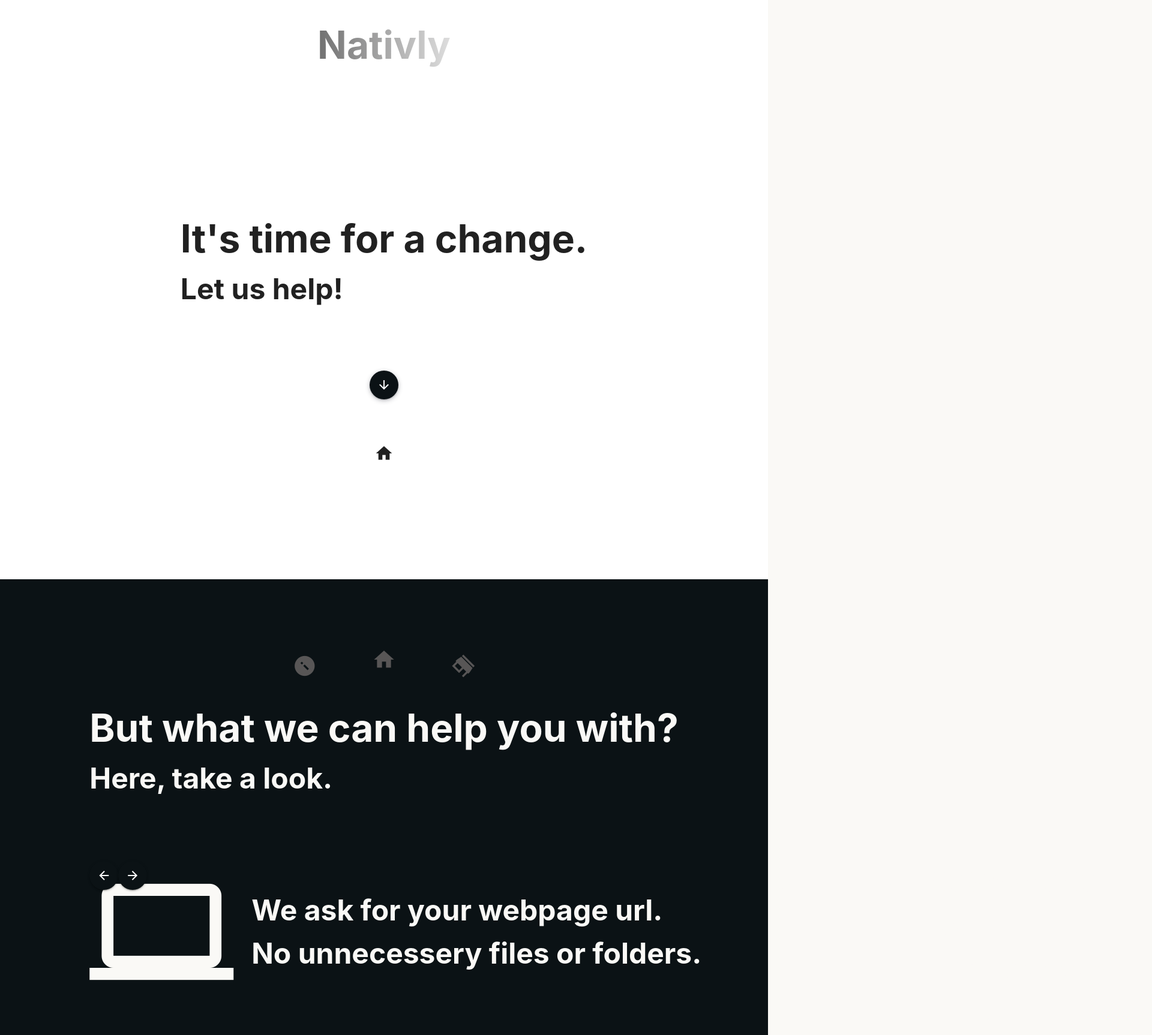
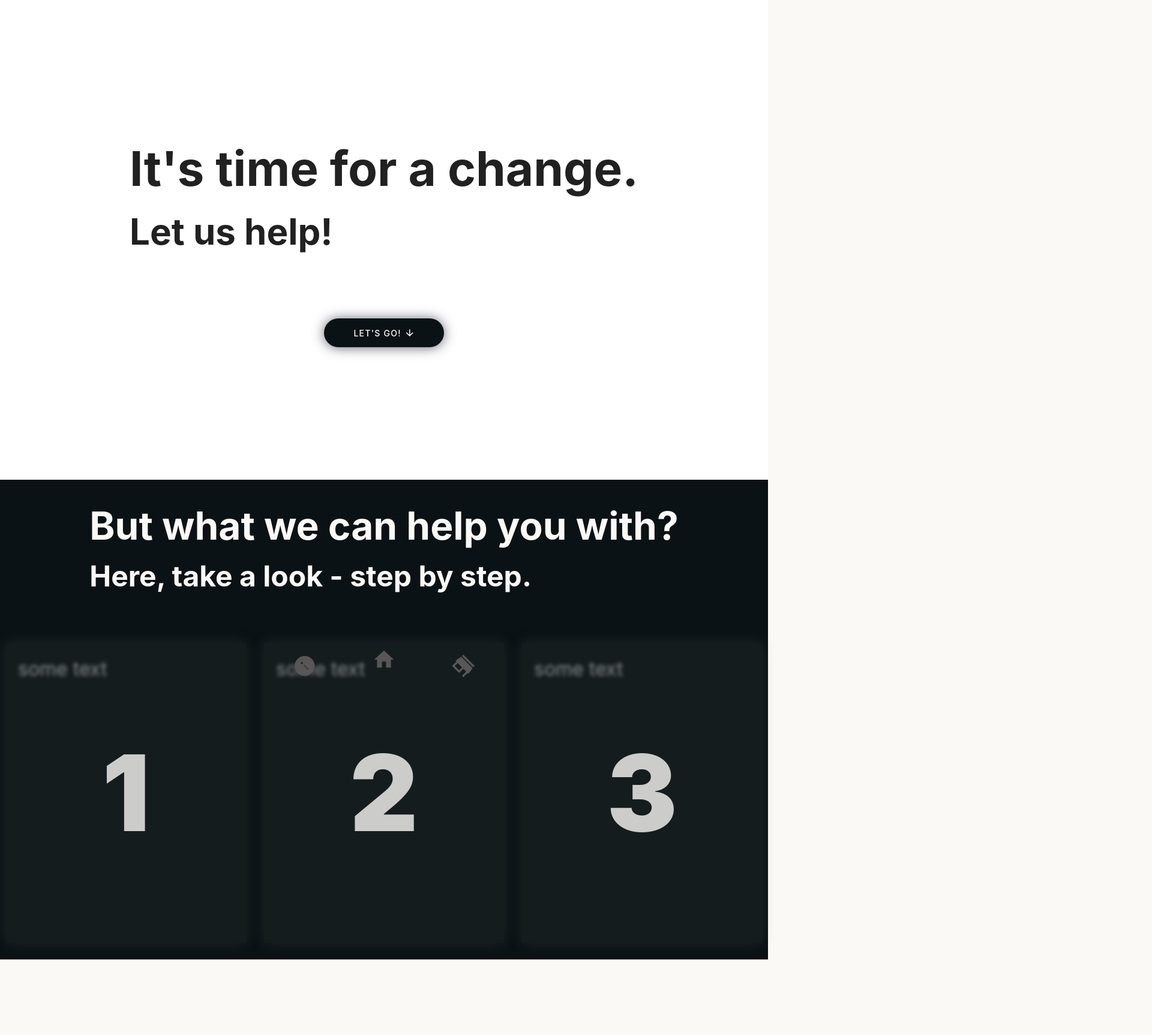
Before and after one commit to M-ac-i-ej-s/mypage, a Vue app: page / in a window 1280 px wide. Shown: the top 1726 px of the page at 60% size, 1920 px wide, since content can reach past the window. After the commit the page ends 1600 px from the top, so only its background shows below. Built offline with nearby package versions, Linux system fonts and the light colour scheme; a small style sheet from the web is missing.

Commit message:
20250513-next-section

```diff
--- a/index.html
+++ b/index.html
@@ -7,6 +7,10 @@
       href="https://fonts.googleapis.com/css2?family=Arvo&display=swap"
       rel="stylesheet"
     />
+    <link
+      rel="stylesheet"
+      href="https://cdnjs.cloudflare.com/ajax/libs/animate.css/4.1.1/animate.min.css"
+    />
     <meta name="viewport" content="width=device-width, initial-scale=1.0" />
     <title>Welcome to Vuetify 3</title>
   </head>
--- a/package.json
+++ b/package.json
@@ -13,6 +13,7 @@
   },
   "dependencies": {
     "@fontsource/roboto": "5.2.5",
+    "animate.css": "^4.1.1",
     "vue": "^3.5.13",
     "vuetify": "^3.8.1"
   },
--- a/src/App.vue
+++ b/src/App.vue
@@ -1,6 +1,5 @@
 <template>
   <v-app>
-    <TitleHeader />
     <v-main>
       <router-view />
     </v-main>
--- a/src/components/InfoSign.vue
+++ b/src/components/InfoSign.vue
@@ -1,36 +1,39 @@
 <template lang="">
   <div class="info-sign-container">
-    <div>
+    <v-lazy>
+      <div class="info-sign-text">
         <h1>But what we can help you with?</h1>
-      <h2>Here, take a look.</h2>
+        <h2>Here, take a look - step by step.</h2>
       </div>
-    <div class="info-sign-instructions-container">
-      <div class="info-sign-instructions">
-        <v-icon class="icon-laptop" color="#FAF9F6" icon="mdi-laptop" />
-        <div class="info-sign-instructions-text">
-          <h2>We ask for your webpage url.</h2>
-          <h2>No unnecessery files or folders.</h2>
+    </v-lazy>
+    <v-lazy>
+      <div class="info-cards-container">
+        <div class="info-card animate__animated animate__fadeInLeft animate__delay-2s" @mouseleave="hoverFun(false, 0)" @mouseover="hoverFun(true, 0)">
+          <div class="info-card-number">
+            1
+          </div>
+          <div class="info-card-text">
+            some text
           </div>
         </div>
-      <div class="info-sign-instructions second">
-        <v-icon class="icon-laptop" color="#FAF9F6" icon="mdi-laptop" />
-        <div class="info-sign-instructions-text">
-          <h2>SSSSSSSSS</h2>
-          <h2>No unnecessery files or folders.</h2>
+        <div class="info-card animate__animated animate__fadeInLeft animate__delay-1s" @mouseleave="hoverFun(false, 1)" @mouseover="hoverFun(true, 1)">
+          <div class="info-card-number">
+            2
+          </div>
+          <div class="info-card-text">
+            some text
           </div>
         </div>
-      <div class="info-sign-instructions third">
-        <v-icon class="icon-laptop" color="#FAF9F6" icon="mdi-laptop" />
-        <div class="info-sign-instructions-text">
-          <h2>HHHHHHHHHHHH</h2>
-          <h2>No unnecessery files or folders.</h2>
+        <div class="info-card animate__animated animate__fadeInLeft" @mouseleave="hoverFun(false, 2)" @mouseover="hoverFun(true, 2)">
+          <div class="info-card-number">
+            3
+          </div>
+          <div class="info-card-text">
+            some text
           </div>
         </div>
-      <div>
-        <v-btn class="info-sign-button-value" color="#0B1215" icon="mdi-arrow-left" @click="prevInfo" />
-        <v-btn class="info-sign-button-value" color="#0B1215" icon="mdi-arrow-right" @click="nextInfo" />
       </div>
-    </div>
+    </v-lazy>
   </div>
 </template>
 <script lang="ts">
@@ -42,44 +45,21 @@
       }
     },
     methods: {
-      nextInfo () {
-        this.infoState += 1
-        if (this.infoState > 2) {
-          this.infoState = 0
-        }
-        const instructions = document.querySelectorAll('.info-sign-instructions') as NodeListOf<HTMLElement>
-        if (this.infoState === 0) {
-          instructions[0].style.left = 'auto'
-          instructions[1].style.left = '100%'
-          instructions[2].style.left = '200%'
-        } else if (this.infoState === 1) {
-          instructions[0].style.left = '-100%'
-          instructions[1].style.left = 'auto'
-          instructions[2].style.left = '100%'
-        } else if (this.infoState === 2) {
-          instructions[0].style.left = '-200%'
-          instructions[1].style.left = '-100%'
-          instructions[2].style.left = 'auto'
-        }
-      },
-      prevInfo () {
-        this.infoState -= 1
-        if (this.infoState < 0) {
-          this.infoState = 2
-        }
-        const instructions = document.querySelectorAll('.info-sign-instructions') as NodeListOf<HTMLElement>
-        if (this.infoState === 0) {
-          instructions[0].style.left = 'auto'
-          instructions[1].style.left = '100%'
-          instructions[2].style.left = '200%'
-        } else if (this.infoState === 1) {
-          instructions[0].style.left = '-100%'
-          instructions[1].style.left = 'auto'
-          instructions[2].style.left = '100%'
-        } else if (this.infoState === 2) {
-          instructions[0].style.left = '-200%'
-          instructions[1].style.left = '-100%'
-          instructions[2].style.left = 'auto'
+      hoverFun (state: boolean, index: number) {
+        const infoCardsNumbers = document.querySelectorAll('.info-card-number') as NodeListOf<HTMLElement>
+        const infoCardsText = document.querySelectorAll('.info-card-text') as NodeListOf<HTMLElement>
+        if (state) {
+          infoCardsNumbers[index].style.transition = '0.4s ease-in-out'
+          infoCardsNumbers[index].style.opacity = '0'
+          infoCardsText[index].style.transition = '0.4s ease-in-out'
+          infoCardsText[index].style.opacity = '1'
+          infoCardsText[index].style.filter = 'blur(0px)'
+        } else {
+          infoCardsNumbers[index].style.transition = '5s ease-in-out'
+          infoCardsNumbers[index].style.opacity = '1'
+          infoCardsText[index].style.transition = '2s ease-in-out'
+          infoCardsText[index].style.opacity = '0.5'
+          infoCardsText[index].style.filter = 'blur(3px)'
         }
       },
     },
@@ -88,42 +68,58 @@
 <style lang="scss">
 .info-sign-container {
     position: relative;
-    padding: 200px 0 300px 0;
+    height: 100vh;
     color: #FAF9F6;
     width: 100%;
     display: flex;
-    flex-direction: column;
+    flex-direction: row;
     flex-wrap: wrap;
     justify-content: center;
     align-content: center;
     font-family: Inter;
     font-size: 2rem;
     background-color: #0B1215;
-    gap: 100px;
-    .info-sign-instructions {
-        position: absolute;
+    gap: 50px;
+    .info-sign-text {
+      padding: 0 0 25px 0;
+    }
+    .info-cards-container {
       display: flex;
+      flex-direction: row;
+      flex-wrap: wrap;
+      justify-content: center;
       align-content: center;
       gap: 30px;
-        .icon-laptop {
-            display: flex;
-            justify-content: center;
-            font-size: 15rem;
+      .info-card {
+        position: relative;
+        width: 400px;
+        height: 500px;
+        background-color: rgb(116, 116, 116, 0.1);
+        box-shadow: 0px 0px 24px 0px rgba(116, 116, 116, 0.2);
+        transition: 0.4s ease-in-out;
+        margin: auto;
+        cursor: pointer;
+        &:hover {
+          box-shadow: 0px 0px 24px 0px rgba(185, 185, 185, 0.2);
+          transform: scale(1.02);
         }
-        .info-sign-instructions-text {
-            display: flex;
-            flex-direction: column;
-            justify-content: center;
+        .info-card-number {
+          position: absolute;
+          left: 50%;
+          transform: translate3d(-50%, -50%, 0);
+          top: 50%;
+          font-size: 11rem;
+          font-weight: 900;
+          color: rgb(250, 249, 246, 0.8);
+          transition: 0.4s ease-in-out;
         }
-        &.second {
-            left: 100%;
-        }
-        &.third {
-            left: 200%;
+        .info-card-text {
+          padding: 20px;
+          opacity: 0.5;
+          filter: blur(3px);
+          transition: 0.5s ease-in-out;
         }
       }
-    .info-sign-instructions-container {
-        // position: absolute;
     }
 }
 </style>
--- a/src/components/NavBar.vue
+++ b/src/components/NavBar.vue
@@ -41,6 +41,29 @@
           this.toggleMenu(true)
         }
       })
+      window.addEventListener('scroll', () => {
+        console.log('scroll')
+        const rect = toggleButton.getBoundingClientRect();
+        const x = rect.left + rect.width / 2;
+        const y = rect.top + rect.height / 2;
+
+        const elementBehind = document.elementFromPoint(x, y) as HTMLElement;
+        const bgColor = getComputedStyle(elementBehind).backgroundColor;
+
+        // Update box style
+        toggleButton.style.backgroundColor = bgColor;
+
+        // Optional: switch text color for readability
+        const match = bgColor.match(/\d+/g);
+        let [r, g, b] = [0, 0, 0];
+        if (match) {
+          [r, g, b] = match.map(Number);
+          const brightness = (r * 299 + g * 587 + b * 114) / 1000;
+          toggleButton.style.color = brightness < 128 ? 'white' : 'black';
+        }
+        const brightness = (r * 299 + g * 587 + b * 114) / 1000;
+        toggleButton.style.color = brightness < 128 ? 'white' : 'black';
+      });
     },
     methods: {
       toggleMenu (forceClose: boolean = false) {
--- a/src/components/TitleHeader.vue
+++ /dev/null
@@ -1,48 +0,0 @@
-<template lang="">
-  <div class="title-header-conatiner">
-    <h1 class="title-header">
-      Nativly
-    </h1>
-  </div>
-</template>
-<script lang="ts">
-  export default {
-    name: 'TitleHeader',
-  }
-</script>
-<style lang="scss">
-.title-header-conatiner {
-  height: 150px;
-  display: flex;
-  justify-content: center;
-  align-items: center;
-  // .title-header {
-  //   text-align: center;
-  //   font-size: 3.5rem;
-  //   font-family: Arvo;
-  //   letter-spacing: 2px;
-  // }
-}
-
-.title-header {
-    font-size: 4rem;
-    font-weight: bold;
-    color: transparent;
-    background-image: url('../assets/background.png');
-    background-size: 200%; /* Enlarged for smooth animation */
-    background-position: 0 50%;
-    background-clip: text;
-    -webkit-background-clip: text;
-    -webkit-text-fill-color: transparent;
-    animation: animate-background 5s infinite alternate linear;
-}
-
-@keyframes animate-background {
-    0% {
-        background-position: 0 50%;
-    }
-    100% {
-        background-position: 100% 50%;
-    }
-}
-</style>
--- a/src/components/WelcomeSign.vue
+++ b/src/components/WelcomeSign.vue
@@ -1,11 +1,13 @@
 <template lang="">
   <div class="welcome-sign-container">
     <div>
-      <h1>It's time for a change.</h1>
-      <h2>Let us help!</h2>
+      <h1 class="animate__animated animate__fadeInLeft">It's time for a change.</h1>
+      <h2 class="second-tier-text animate__animated animate__fadeInLeft animate__delay-1s">Let us help!</h2>
     </div>
-    <div class="welcome-sign-button">
-      <v-btn class="welcome-sign-button-value" color="#0B1215" icon="mdi-arrow-down" />
+    <div class="welcome-sign-button animate__animated animate__fadeInUp animate__delay-2s">
+      <v-btn class="welcome-sign-button-value" color="#0B1215" height="48" width="200" rounded>
+        Let's go!&nbsp;<v-icon icon="mdi-arrow-down" />
+      </v-btn>
     </div>
   </div>
 </template>
@@ -16,7 +18,7 @@
 </script>
 <style lang="scss">
 .welcome-sign-container {
-    padding: 200px 0 300px 0;
+    height: 100vh;
     width: 100%;
     display: flex;
     flex-direction: column;
@@ -24,7 +26,7 @@
     justify-content: center;
     align-content: center;
     font-family: Inter;
-    font-size: 2rem;
+    font-size: 2.5rem;
     gap: 100px;
     .welcome-sign-button {
       display: flex;
--- a/tsconfig.app.json
+++ b/tsconfig.app.json
@@ -5,7 +5,7 @@
   "compilerOptions": {
     "composite": true,
     "tsBuildInfoFile": "./node_modules/.tmp/tsconfig.app.tsbuildinfo",
-
+    "lib": ["dom", "esnext"],
     "baseUrl": ".",
     "paths": {
       "@/*": ["./src/*"]
```
Also changed, not shown: 1 other file (tests, documents, lock files or other folders). Lines whose indentation alone changed are shown as unchanged.
